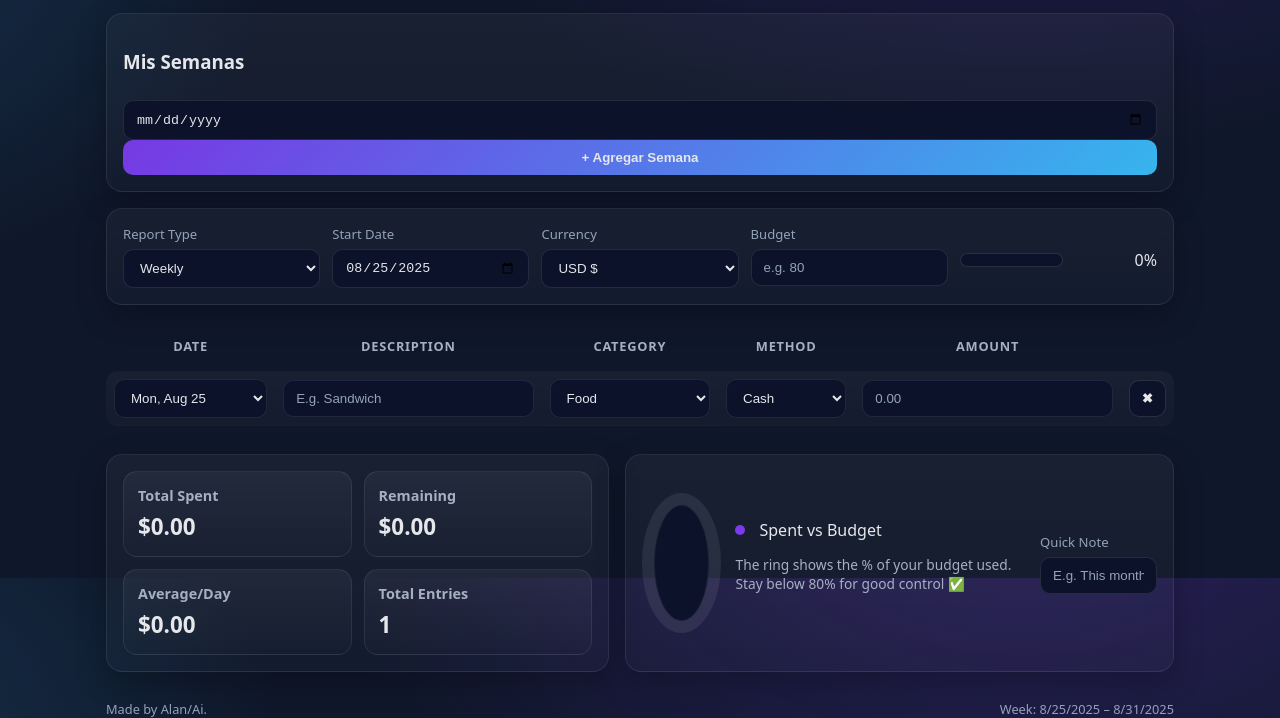
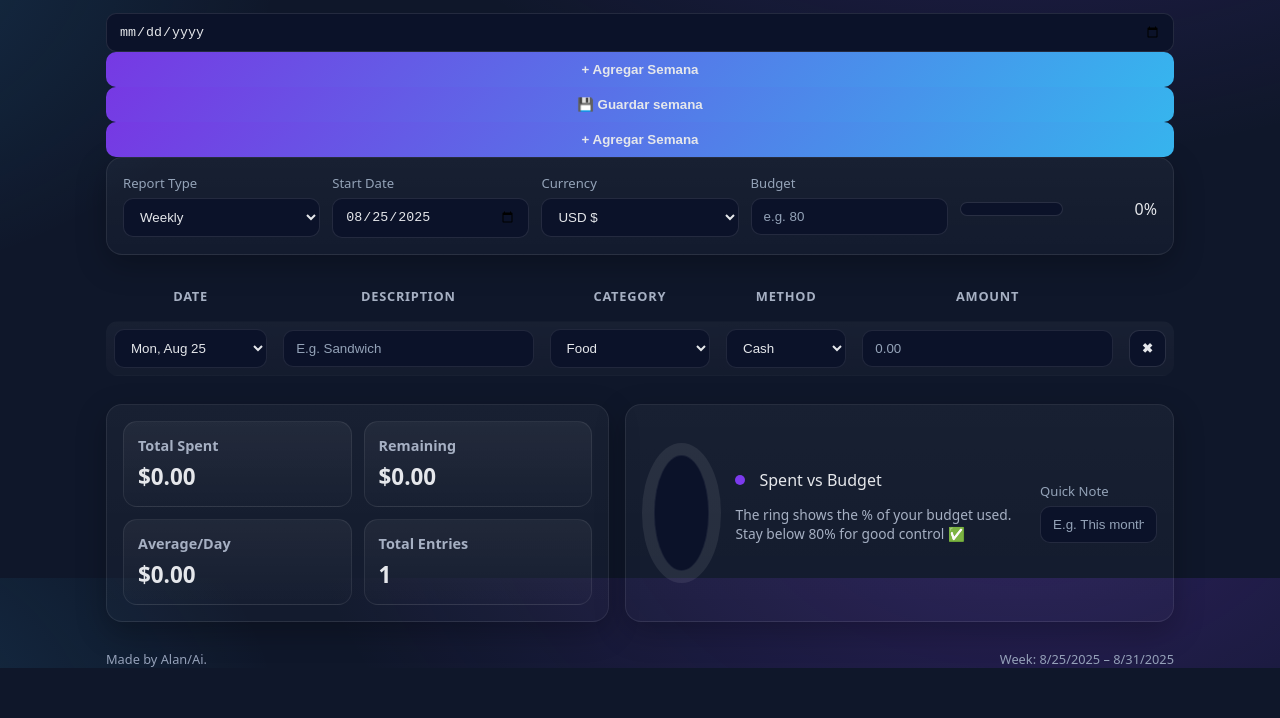
Before and after one commit to alanrss/budget, a plain HTML site: page index.html in a window 1280 px wide. Shown: the part 222-940 px from the top of the page. After the commit the page ends 890 px from the top, so only its background shows below. Drawn offline with Linux system fonts and the light colour scheme.

Commit message:
Update index.html

```diff
--- a/index.html
+++ b/index.html
@@ -20,11 +20,11 @@
         <button id="clearBtn" class="danger">🗑 Clear Period</button>
       </div>
     </div>
-    <section class="card weeks" aria-label="Gestión de Semanas">
-  <h3>Mis Semanas</h3>
-  <div id="weeksList" style="display:flex; gap:8px; flex-wrap:wrap"></div>
-  <div style="margin-top:8px">
-    <input type="date" id="newWeekStart" />
+
+<div style="margin-top:8px">
+  <input type="date" id="newWeekStart" />
+  <button id="addWeekBtn">+ Agregar Semana</button>
+  <button id="guardarSemanaBtn">💾 Guardar semana</button>
     <button id="addWeekBtn">+ Agregar Semana</button>
   </div>
 </section>
@@ -118,7 +118,7 @@
       </div>
     </section>
 
-    <div class="footer">
+  <div class="footer">
       <span>Made by Alan/Ai.</span>
       <span id="periodLabel"></span>
     </div>
```
